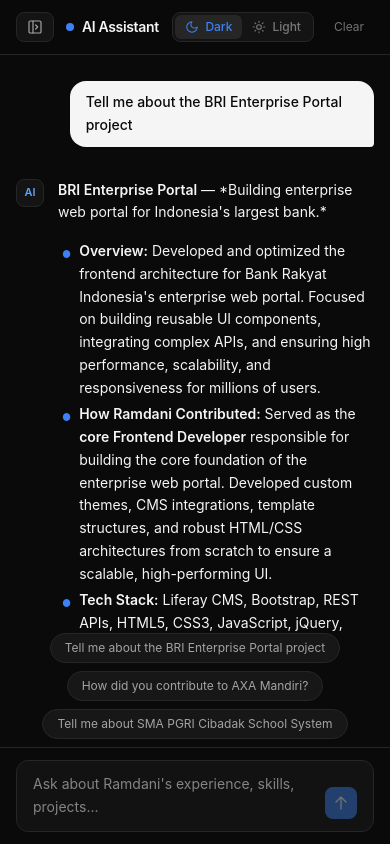
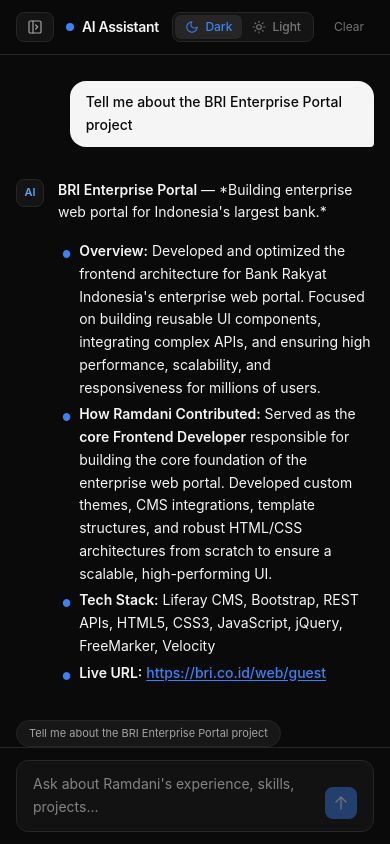
Before and after one commit to mramdhani/ai-portofolio, a Next.js app: page / in a window 390 px wide. Both pictures are taken after a click on the button "Tell me about the BRI Enterprise Portal project". Built offline with nearby package versions, Linux system fonts and the light colour scheme.

Commit message:
fix(mobile): move suggestion chips inside scrollable area to prevent blocking messages

```diff
--- a/src/components/ChatPlayground.tsx
+++ b/src/components/ChatPlayground.tsx
@@ -306,18 +306,16 @@ export function ChatPlayground({
                 }
               />
             ))}
+
+            {/* Suggested follow-ups at the bottom of the conversation (scrolls naturally, doesn't block viewport) */}
+            {!isStreaming && (
+              <div className="pt-4 pb-2">
+                <PromptChips onSelect={sendMessage} compact />
+              </div>
+            )}
           </div>
         )}
       </div>
-
-      {/* Prompt chips when there are messages */}
-      {!showWelcome && !isStreaming && (
-        <div className="px-4 pb-2">
-          <div className="max-w-2xl mx-auto">
-            <PromptChips onSelect={sendMessage} compact />
-          </div>
-        </div>
-      )}
 
       {/* Input area */}
       <div
--- a/src/components/PromptChips.tsx
+++ b/src/components/PromptChips.tsx
@@ -18,13 +18,23 @@ export function PromptChips({ onSelect, compact }: PromptChipsProps) {
   const chips = compact ? PROMPTS.slice(0, 3) : PROMPTS;
 
   return (
-    <div className="flex flex-wrap gap-2 justify-center">
+    <div
+      className={
+        compact
+          ? "flex flex-wrap gap-1.5 sm:gap-2 justify-start sm:justify-center"
+          : "flex flex-wrap gap-2 justify-center"
+      }
+    >
       {chips.map((prompt) => (
         <button
           key={prompt}
           type="button"
           onClick={() => onSelect(prompt)}
-          className="px-3.5 py-1.5 text-xs rounded-full border transition-all duration-150 cursor-pointer hover:shadow-2xs"
+          className={`rounded-full border transition-all duration-150 cursor-pointer hover:shadow-2xs ${
+            compact
+              ? "px-3 py-1 text-[11px] sm:text-xs"
+              : "px-3.5 py-1.5 text-xs"
+          }`}
           style={{
             backgroundColor: "var(--bg-chip)",
             borderColor: "var(--border-app)",
```
